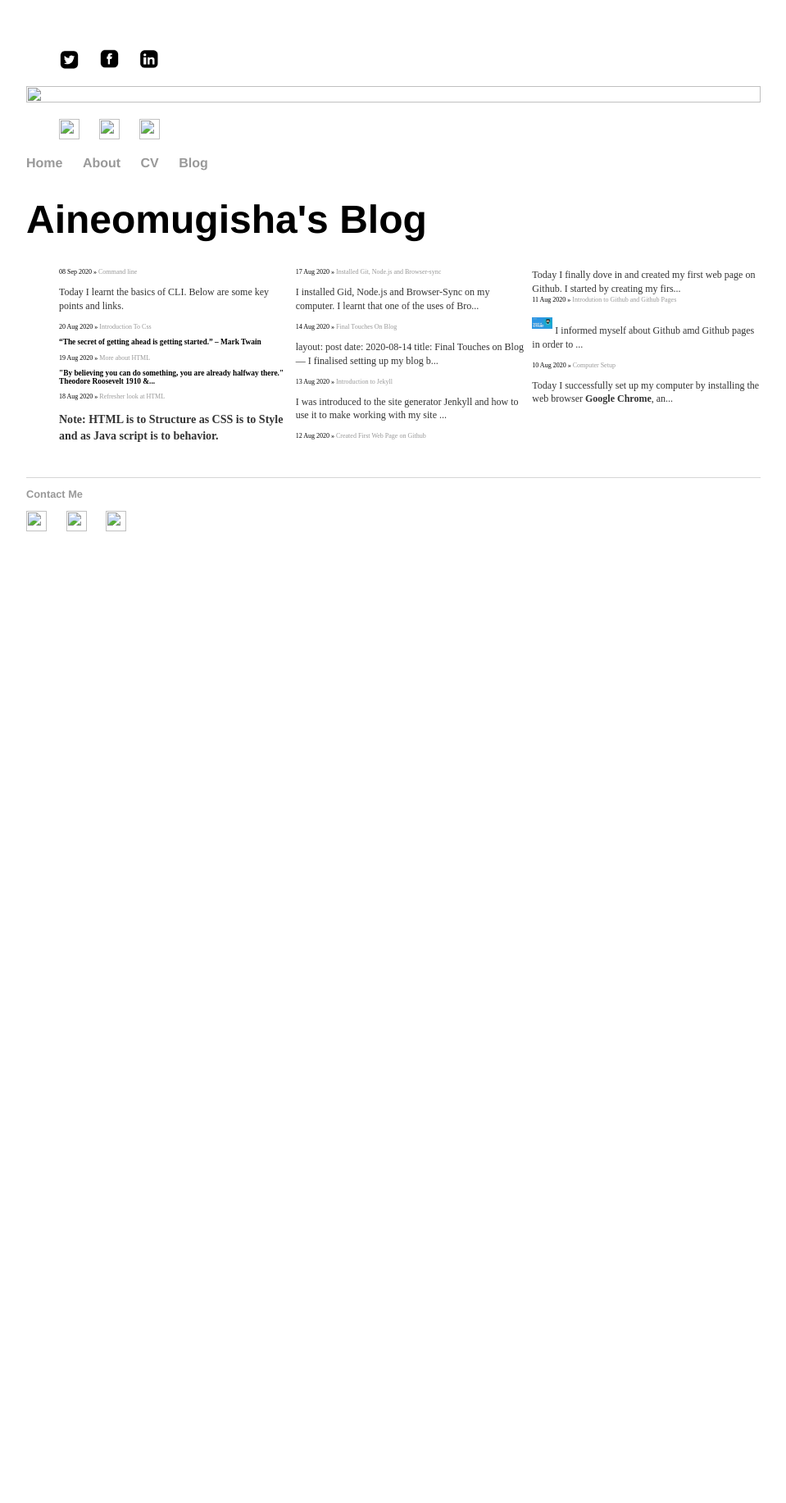
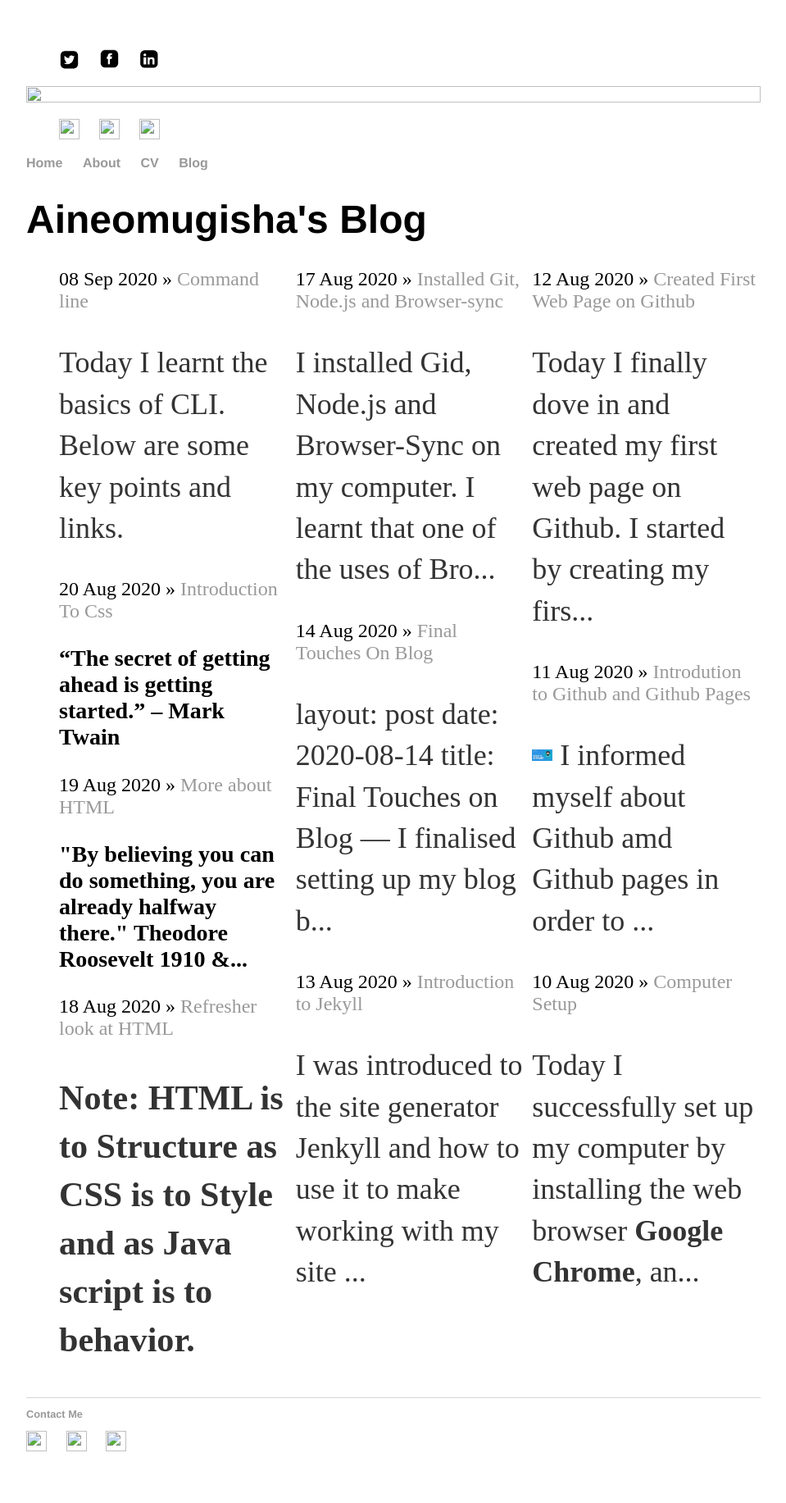
Before and after one commit to aineomugisha/aineomugisha.github.io, a Jekyll site: the page built from blog/index.html, in a window 1280 px wide. Shown: the whole page at 82% size, without its empty margins (160-1119 px from the left). Built offline with Jekyll 4.4.1, drawn with Linux system fonts in a browser that asks for light colours; the list of posts is cut into pages by our own code; before the commit the page ends 900 px from its top, so only the background shows below that.

Commit message:
Update main.css

```diff
--- a/css/main.css
+++ b/css/main.css
@@ -63,7 +63,7 @@ footer {
 
 ul.posts {
     margin: 20px auto 40px;
-    font-size: 0.5em;
+    font-size: 1.5em;
 }
 .posts{
     column-count:3;
```
